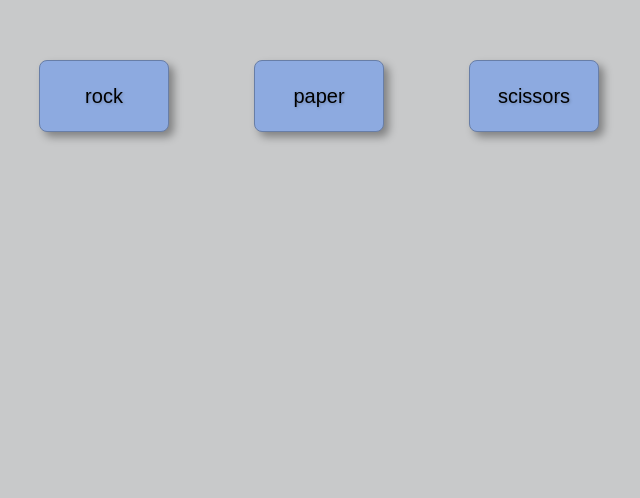
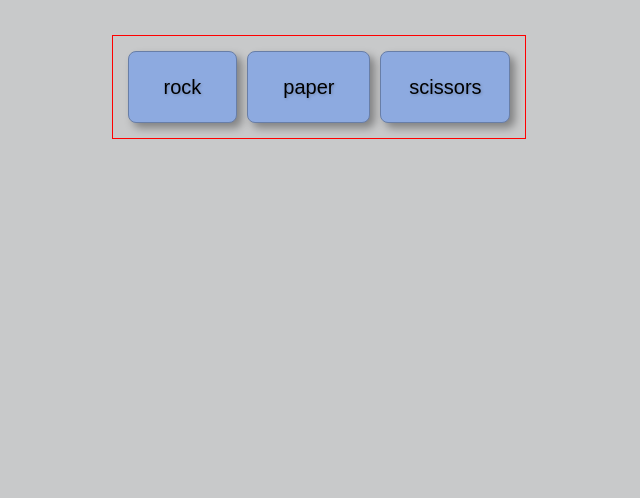
Before and after one commit to MCaliJr/rock-paper-scissors, a plain HTML site: page index.html in a window 1280 px wide. Shown: the part 302-800 px from the top of the page, without its empty margins (321-961 px from the left). Drawn offline with Linux system fonts and the light colour scheme.

Commit message:
few tweaks to the CSS

```diff
--- a/style.css
+++ b/style.css
@@ -23,26 +23,28 @@ h1 {
 .content {
   display: flex;
   flex-direction: column;
+  flex-wrap: wrap;
   justify-content: space-between;
   align-items: center;
   text-align: center;
 
-  min-width: 500px;
+  min-width: 100vw;
   min-height: 120px;
 }
 
 .buttons {
   display: flex;
-  justify-content: space-between;
-  min-width: 560px;
-  max-width: 560px;
+  justify-content: space-around;
+  min-width: 30vw;
+  border: solid red 1px;
   padding: 10px;
 }
 
 button {
-  width: 130px;
+  max-width: 130px;
   max-height: 25px;
   margin-top: 15px;
+  margin: 5px;
   padding: 35px;
   display: flex;
   justify-content: center;
```
Also changed, not shown: 1 other file.
